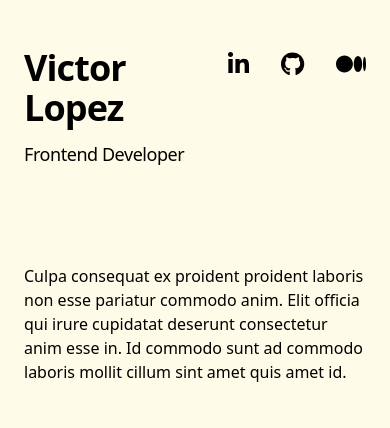
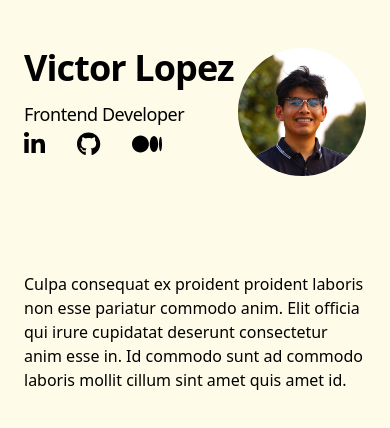
Before and after one commit to victora-lopez/portfolio, a React (Create React App) app: page / in a window 390 px wide. Shown: the top 428 px of the page. Built offline with nearby package versions, Linux system fonts and the light colour scheme.

Commit message:
Move pfp to header if screen too small
Adjusted the code to add the pfp to the sidebar
and hide it if the screen size is large. Next
component to add is the main technologies i know
and use. Plan on adding the logos of the techs
i know.

```diff
--- a/src/Components/Sidebar.js
+++ b/src/Components/Sidebar.js
@@ -5,7 +5,8 @@ import React from 'react';
 
 function Sidebar() {
     return(
-                <header className='lg:sticky lg:top-0 lg:flex lg:min-h-screen lg:w-1/2 lg:flex-col lg:justify-between lg:py-24 flex'>
+                <header className='flex lg:w-1/2 lg:sticky lg:top-0'>
+                    <div className='flex-grow lg:flex lg:min-h-screen lg:flex-col lg:justify-between lg:py-24'>
                         <div>
                             <h1>
                                 <a href='/' className='text-4xl font-bold tracking-tight sm:text-5xl'>Victor Lopez</a>
@@ -28,6 +29,8 @@ function Sidebar() {
                             <a target='_blank' href='https://github.com/victora-lopez/'><FontAwesomeIcon icon={faGithub} /></a>
                             <a target='_blank' href='https://medium.com/@victorandreslopez314'><FontAwesomeIcon icon={faMedium} /></a>
                         </div>
+                    </div>
+                    <img src={pfp} className='rounded-full w-32 justify-end lg:hidden sm:w-40'/>
                 </header>
     )
 }
--- /dev/null
+++ b/src/Components/Technologies.js
@@ -0,0 +1,11 @@
+import React from "react";
+
+function Technologies() {
+    return(
+        <div>
+
+        </div>
+    )
+}
+
+export default Technologies
```
